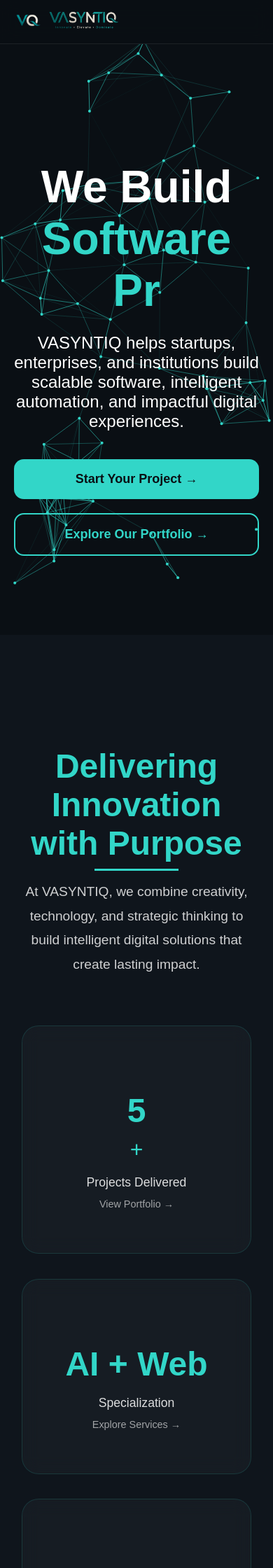
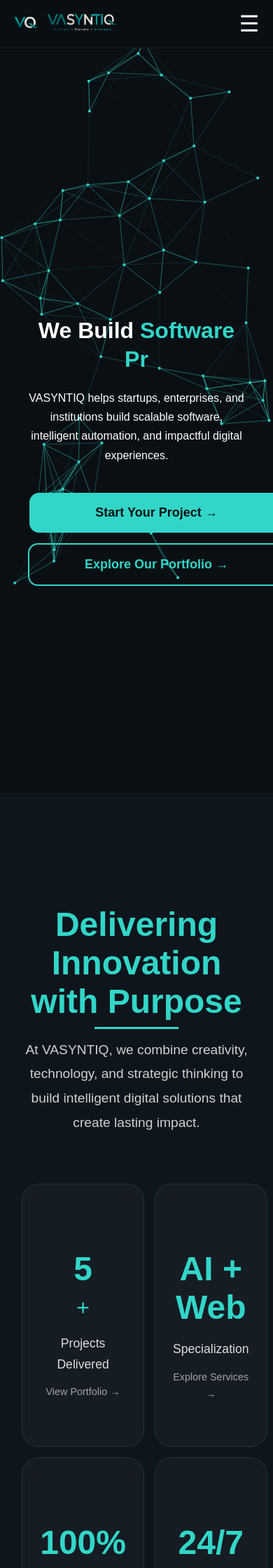
Before and after one commit to vasyntiq/vasyntiq, a Flask app: page / in a window 390 px wide. Shown: the top 2240 px of the page at 70% size. Run offline with Flask 3, Linux system fonts and the light colour scheme.

Commit message:
Add files via upload

```diff
--- a/Website/static/css/style.css
+++ b/Website/static/css/style.css
@@ -2128,3 +2128,239 @@ header.scrolled {
 
     z-index: 5;
 }
+
+@media screen and (max-width: 768px) {
+
+    header {
+
+        width: 100%;
+    }
+
+    nav {
+
+        padding: 15px 5%;
+
+        position: relative;
+    }
+
+    .monogram {
+
+        width: 35px;
+    }
+
+    .logo {
+
+        width: 100px;
+    }
+
+    .menu-toggle {
+
+        display: block;
+
+        z-index: 1001;
+    }
+
+    .nav-links {
+
+        position: absolute;
+
+        top: 100%;
+
+        left: 0;
+
+        width: 100%;
+
+        background: rgba(10,15,20,0.98);
+
+        backdrop-filter: blur(20px);
+
+        flex-direction: column;
+
+        text-align: center;
+
+        padding: 25px 0;
+
+        gap: 25px;
+
+        display: none;
+    }
+
+    .nav-links.active {
+
+        display: flex;
+    }
+
+}
+
+@media screen and (max-width: 768px) {
+
+    .hero {
+
+        padding: 140px 20px 80px;
+    }
+
+    .hero h1 {
+
+        font-size: 2rem;
+
+        line-height: 1.3;
+    }
+
+    .hero p {
+
+        font-size: 1rem;
+
+        margin-top: 15px;
+    }
+
+}
+
+@media screen and (max-width: 768px) {
+
+    .hero-buttons {
+
+        flex-direction: column;
+
+        align-items: center;
+
+        gap: 15px;
+    }
+
+    .hero-buttons a {
+
+        width: 90%;
+
+        text-align: center;
+    }
+
+}
+
+@media screen and (max-width: 768px) {
+
+    .metrics-grid {
+
+        grid-template-columns: repeat(2,1fr);
+
+        gap: 15px;
+    }
+
+}
+
+@media screen and (max-width: 768px) {
+
+    .projects-grid {
+
+        grid-template-columns: 1fr;
+    }
+
+    .project-card img {
+
+        height: 180px;
+    }
+
+}
+
+@media screen and (max-width: 768px) {
+
+    .why-grid {
+
+        grid-template-columns: 1fr;
+    }
+
+}
+
+@media screen and (max-width: 768px) {
+
+    .timeline::before {
+
+        left: 15px;
+    }
+
+    .timeline-item {
+
+        width: 100%;
+
+        padding-left: 50px;
+    }
+
+    .timeline-dot {
+
+        left: 7px;
+    }
+
+}
+
+@media screen and (max-width: 768px) {
+
+    .founder-container {
+
+        flex-direction: column;
+
+        text-align: center;
+    }
+
+    .founder-image {
+
+        width: 220px;
+    }
+
+}
+
+@media screen and (max-width: 768px) {
+
+    .footer-wrapper {
+
+        flex-direction: column;
+
+        gap: 30px;
+
+        text-align: center;
+    }
+
+    .footer-contact-section {
+
+        align-items: center;
+    }
+
+    .contact-row {
+
+        justify-content: center;
+    }
+
+    .social-icons {
+
+        justify-content: center;
+    }
+
+}
+
+@media screen and (max-width: 768px) {
+
+    h1 {
+
+        font-size: 2rem;
+    }
+
+    h2 {
+
+        font-size: 1.8rem;
+    }
+
+    h3 {
+
+        font-size: 1.3rem;
+    }
+
+    p {
+
+        font-size: 0.95rem;
+
+        line-height: 1.7;
+    }
+
+    section {
+
+        padding: 70px 20px;
+    }
+
+}
--- a/Website/static/js/navbar.js
+++ b/Website/static/js/navbar.js
@@ -4,7 +4,7 @@ document.addEventListener(
 
     () => {
 
-        const toggle =
+        const menuToggle =
 
             document.querySelector(
 
@@ -18,7 +18,7 @@ document.addEventListener(
                 ".nav-links"
             );
 
-        toggle.addEventListener(
+        menuToggle.addEventListener(
 
             "click",
 
@@ -28,7 +28,11 @@ document.addEventListener(
 
                     "active"
                 );
+
             }
+
         );
+
     }
+
 );
--- a/Website/templates/base.html
+++ b/Website/templates/base.html
@@ -59,8 +59,8 @@
 
             <li>
 
-                <a href="/home"
-                   class="{% if request.path == '/home' %}active{% endif %}">
+                <a href="/"
+                   class="{% if request.path == '/' %}active{% endif %}">
 
                     Home
 
--- a/Website/templates/careers.html
+++ b/Website/templates/careers.html
@@ -1,8 +1,4 @@
 {% extends "base.html" %}{% block content %}
-
-<h1>h</h1>
-
-<h1>h</h1>
 
 <h1>Careers</h1>
 
--- a/Website/templates/portfolio.html
+++ b/Website/templates/portfolio.html
@@ -1,8 +1,5 @@
 {% extends "base.html" %}{% block content %}
 
-<h1>h</h1>
-
-<h1>h</h1>
 
 <h1>Portfolio</h1>
 
--- a/Website/templates/services.html
+++ b/Website/templates/services.html
@@ -1,8 +1,4 @@
 {% extends "base.html" %}{% block content %}
-
-<h1>h</h1>
-
-<h1>h</h1>
 
 <h1>Services</h1>
 
```
